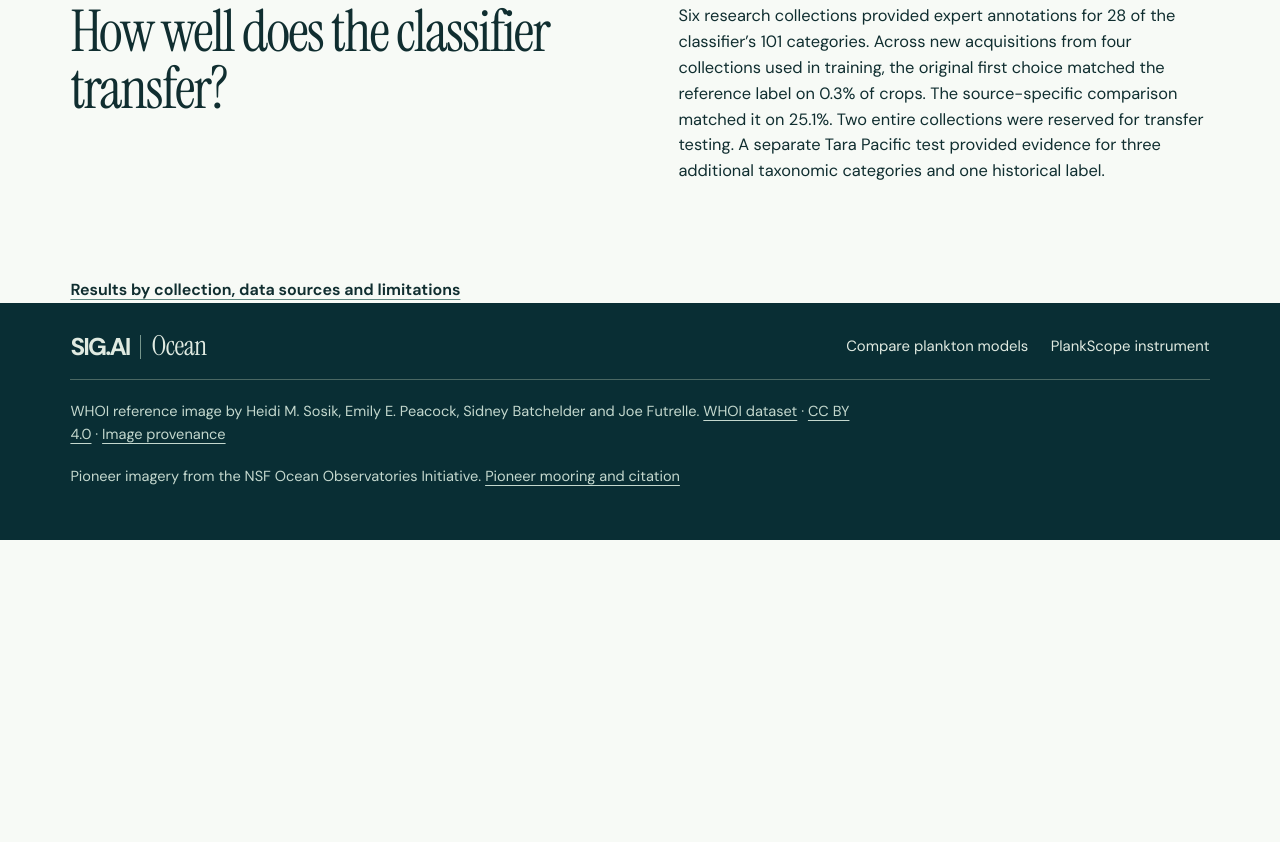
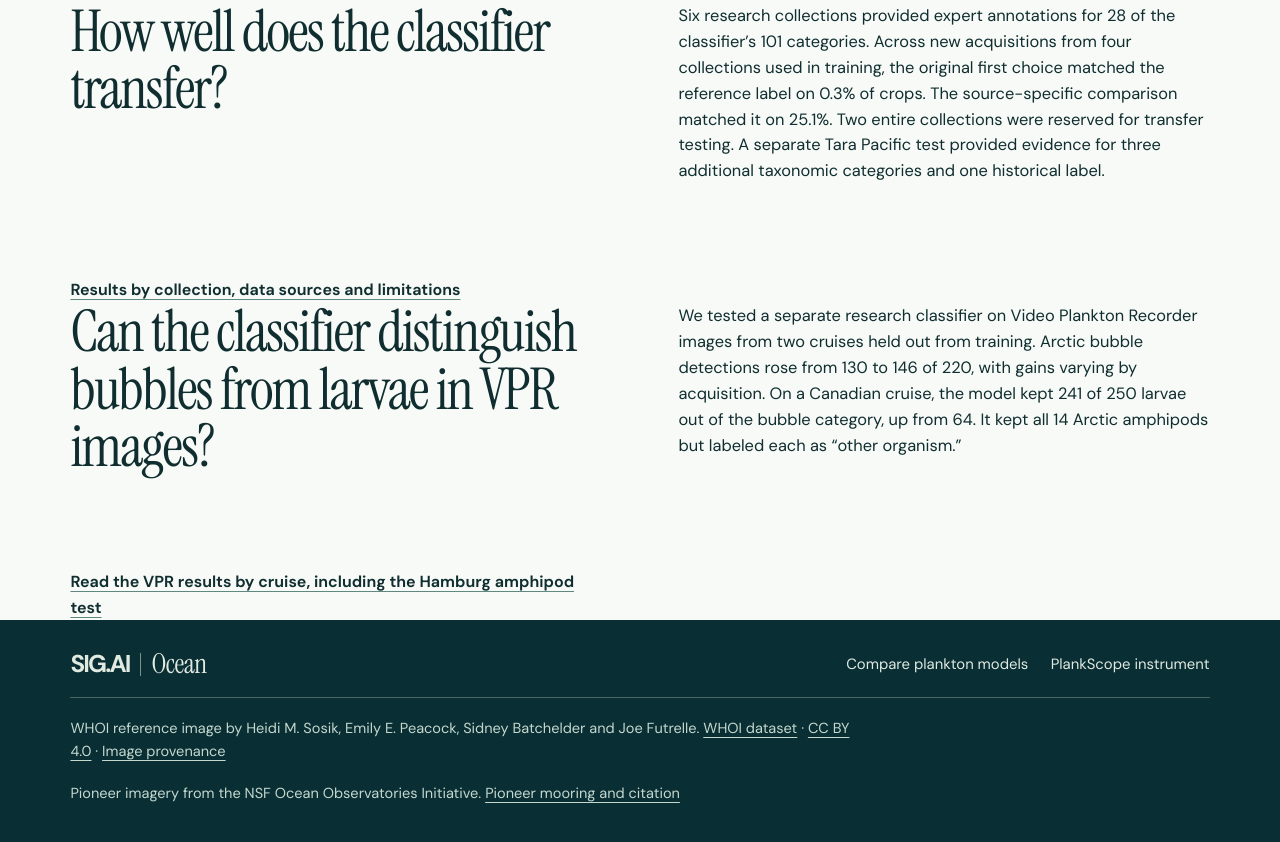
Before and after one commit to sigaihealth/marinemodels, a plain HTML site: page site/sigai-plankton.html in a window 1280 px wide. Shown: the part 1636-2478 px from the top of the page. Before the commit the page ends 2176 px from the top, so only its background shows below. Drawn offline with Linux system fonts and the light colour scheme.

Commit message:
Publish held-out VPR study on the ocean classifier page

```diff
--- a/site/sigai-plankton.html
+++ b/site/sigai-plankton.html
@@ -113,6 +113,11 @@
     <p>Six research collections provided expert annotations for 28 of the classifier’s 101 categories. Across new acquisitions from four collections used in training, the original first choice matched the reference label on 0.3% of crops. The source-specific comparison matched it on 25.1%. Two entire collections were reserved for transfer testing. A separate Tara Pacific test provided evidence for three additional taxonomic categories and one historical label.</p>
     <p><a class="text-link" href="https://github.com/sigaihealth/marinemodels/blob/main/docs/plankton_benchmark_six_collections.md">Results by collection, data sources and limitations</a></p>
   </section>
+  <section id="vpr-research" class="wrap trial-method" aria-labelledby="vpr-title">
+    <h2 id="vpr-title">Can the classifier distinguish bubbles from larvae in VPR images?</h2>
+    <p>We tested a separate research classifier on Video Plankton Recorder images from two cruises held out from training. Arctic bubble detections rose from 130 to 146 of 220, with gains varying by acquisition. On a Canadian cruise, the model kept 241 of 250 larvae out of the bubble category, up from 64. It kept all 14 Arctic amphipods but labeled each as “other organism.”</p>
+    <p><a class="text-link" href="https://github.com/sigaihealth/marinemodels/blob/main/docs/vpr_bubble_recovery.md">Read the VPR results by cruise, including the Hamburg amphipod test</a></p>
+  </section>
 </main>
 <footer><div class="wrap">
   <div class="footer-head"><a href="index.html" class="wordmark"><strong>SIG.AI</strong><span>Ocean</span></a><div class="links"><a href="plankton-lab.html">Compare plankton models</a><a href="plankscope.html">PlankScope instrument</a></div></div>
```
